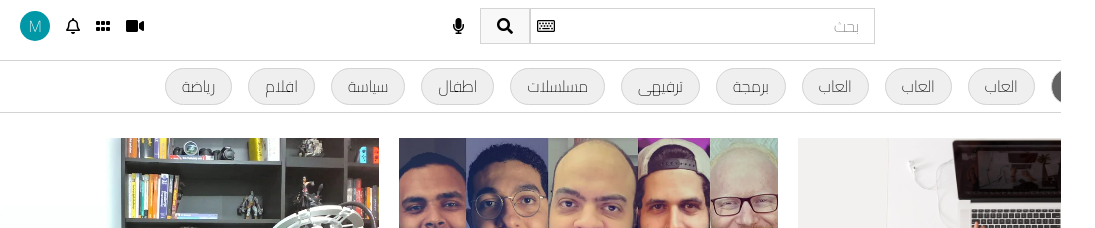
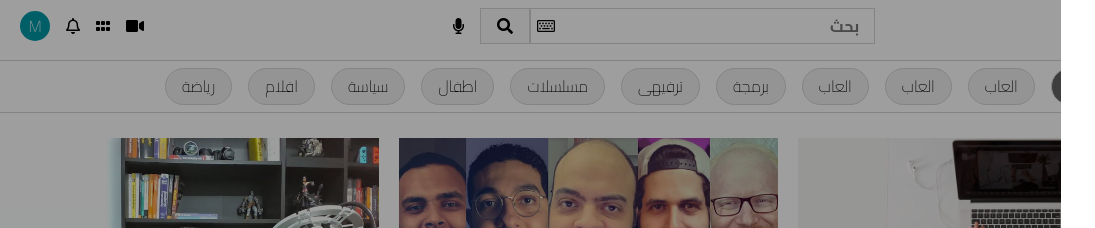
Before and after one commit to mohmed-yousry/youtuobe, a plain HTML site: page index.html in a window 1280 px wide. Both pictures are taken after a click on the icon 1235 px from the left and 25 px from the top of the page. Shown: the top 228 px of the page, 0-1095 px from the left. Drawn offline with Linux system fonts and the light colour scheme.

Commit message:
Update main.css

```diff
--- a/css/main.css
+++ b/css/main.css
@@ -3,6 +3,7 @@ body {
   /* height: 10000px; */
   overflow-x: hidden;
   /* direction: rtl; */
+  position: relative;
 }
 
 :root {
@@ -22,6 +23,23 @@ body {
 i {
     cursor: pointer;
 }
+
+.overlay {
+  position: absolute;
+  top: 0;
+  left: 0;
+  background-color: rgb(0 0 0 / 38%);;
+  width: 100%;
+  height: calc(100% + 10rem);
+  margin-top: -10rem;
+  z-index: 122222;
+  display: none;
+}
+
+.overlay.active {
+  display: inherit;
+}
+
 /* End main rols  */
 
 /* start header  */
@@ -142,6 +160,10 @@ header .container nav .middle input.active {
   }
 }
 
+header .container nav .middle input {
+  padding-left: 30px;
+}
+
 header .container nav .middle input:focus {
   border-color: black;
   outline: none;
@@ -151,6 +173,7 @@ header .container nav .middle input:focus {
 
 header .container nav .middle input::placeholder {
   text-align: end;
+  font-weight: bold;
 }
 
 header .container nav .middle .fa-keyboard {
@@ -343,7 +366,7 @@ border-radius: 50% ;
 height: 100vh;
 width: 203px;
 background-color: white;
-position: absolute;
+position: fixed;
 top: 0;
 right:  0;
 color: black;
```
